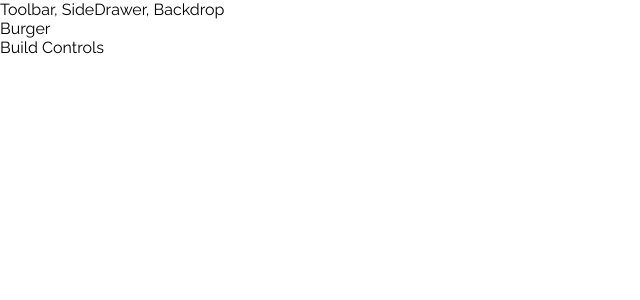
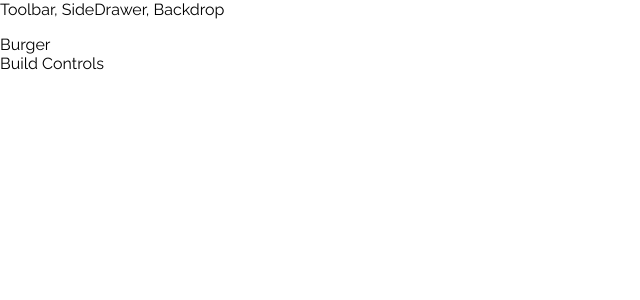
Before and after one commit to sofiapuch/burger-builder, a React (Create React App) app: page / in a window 1280 px wide. Shown: the top 300 px of the page, without its empty margins (0-640 px from the left). Built offline with nearby package versions, Linux system fonts and the light colour scheme.

Commit message:
BurgerIngredient created, added scss for Layout

```diff
--- a/src/components/Layout/Layout.scss
+++ b/src/components/Layout/Layout.scss
@@ -1,3 +1,3 @@
-Layout {
+.layout {
     margin-top: 16px;
 }
--- a/src/components/Layout/index.js
+++ b/src/components/Layout/index.js
@@ -1,14 +1,14 @@
 import React from 'react';
 import Aux from '../../hoc/Aux';
 
-import './Layout.scss';
+import './layout.scss';
 
 const layout = ( props ) => {
 
     return (
         <Aux>
             <div>Toolbar, SideDrawer, Backdrop</div>
-            <main class="Layout">
+            <main className="layout">
                 {props.children}
             </main>
         </Aux>
```
Also changed, not shown: src/components/Burger/BurgerIngredient/index.js (added, +21 -0 lines).
